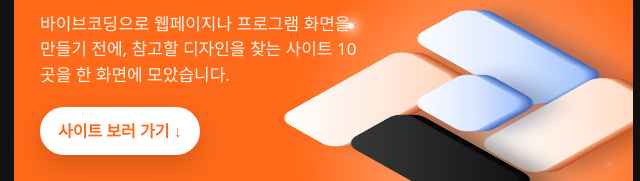
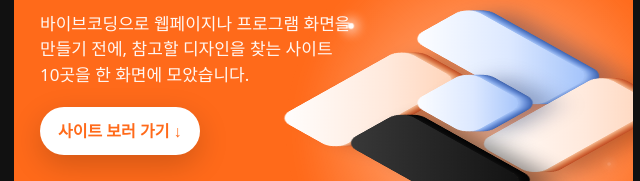
Before and after one commit to roughkyo/design_reference, a plain HTML site: page index.html in a window 1280 px wide. Shown: the part 286-467 px from the top of the page, 0-640 px from the left. Drawn offline with Linux system fonts and the light colour scheme; a web font is replaced by a local one.

Commit message:
히어로 설명 글이 3D 큐브에 가리지 않게 폭 조정
Co-Authored-By: Claude Opus 5.5 <noreply@anthropic.com>

```diff
--- a/index.html
+++ b/index.html
@@ -32,10 +32,9 @@ a{color:inherit}
 /* ---------- 히어로 ---------- */
 .hero{min-height:480px;justify-content:space-between}
 .hero > div:first-child{position:relative;z-index:1;max-width:58%}
-.hero p{max-width:340px}
 .hero .eyebrow{font-weight:700;font-size:14px;letter-spacing:.12em;text-transform:uppercase;opacity:.9}
 .hero h1{font-size:clamp(40px,5.4vw,76px);margin:10px 0 0;color:var(--white)}
-.hero p{max-width:420px;font-size:17px;margin:14px 0 0;opacity:.95}
+.hero p{max-width:330px;font-size:17px;margin:14px 0 0;opacity:.95;word-break:keep-all}
 .hero .cta{display:inline-flex;gap:10px;align-items:center;margin-top:20px;background:var(--white);color:var(--orange);font-weight:800;border-radius:999px;padding:12px 18px;text-decoration:none;width:max-content;box-shadow:0 10px 30px rgba(0,0,0,.18);position:relative;z-index:1}
 
 /* 3D 벤토 큐브 (Spline 'Bento 3D'를 참고한 CSS 입체) */
```
Also changed, not shown: 1 other file.
